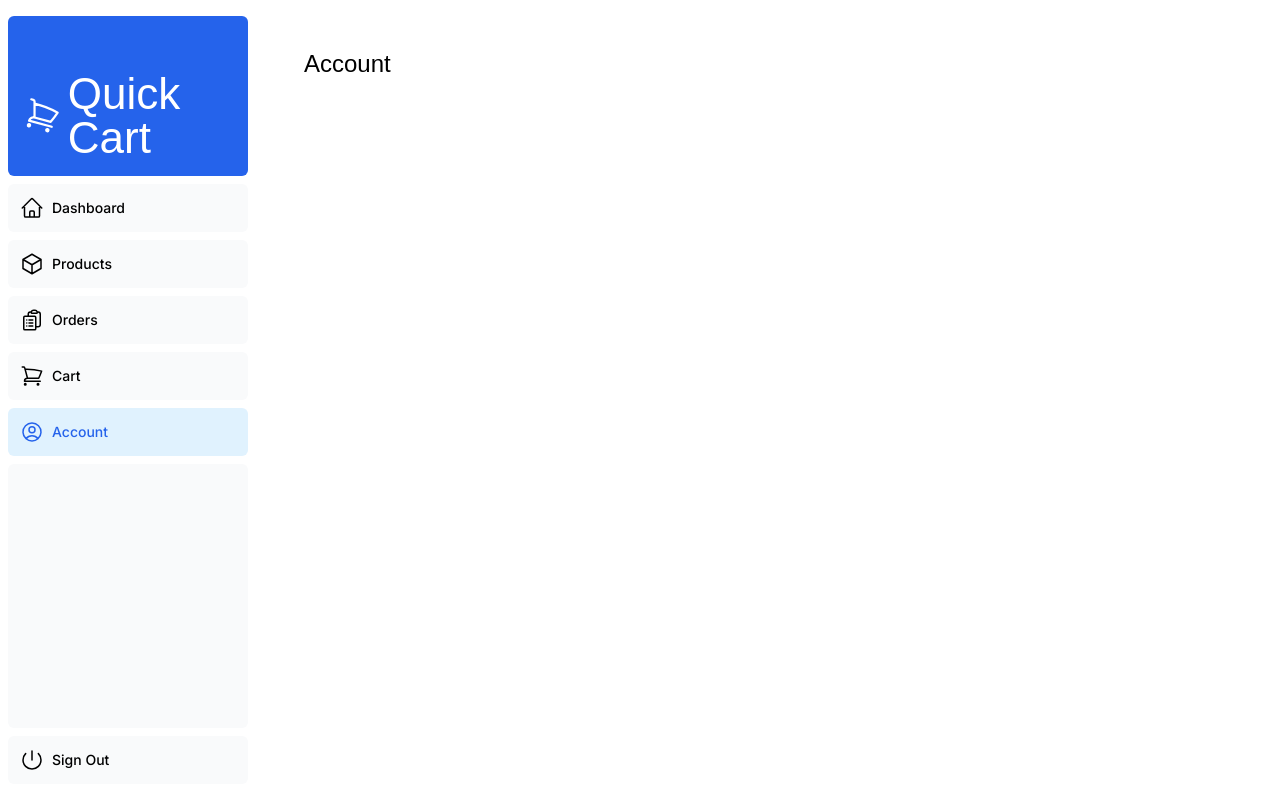
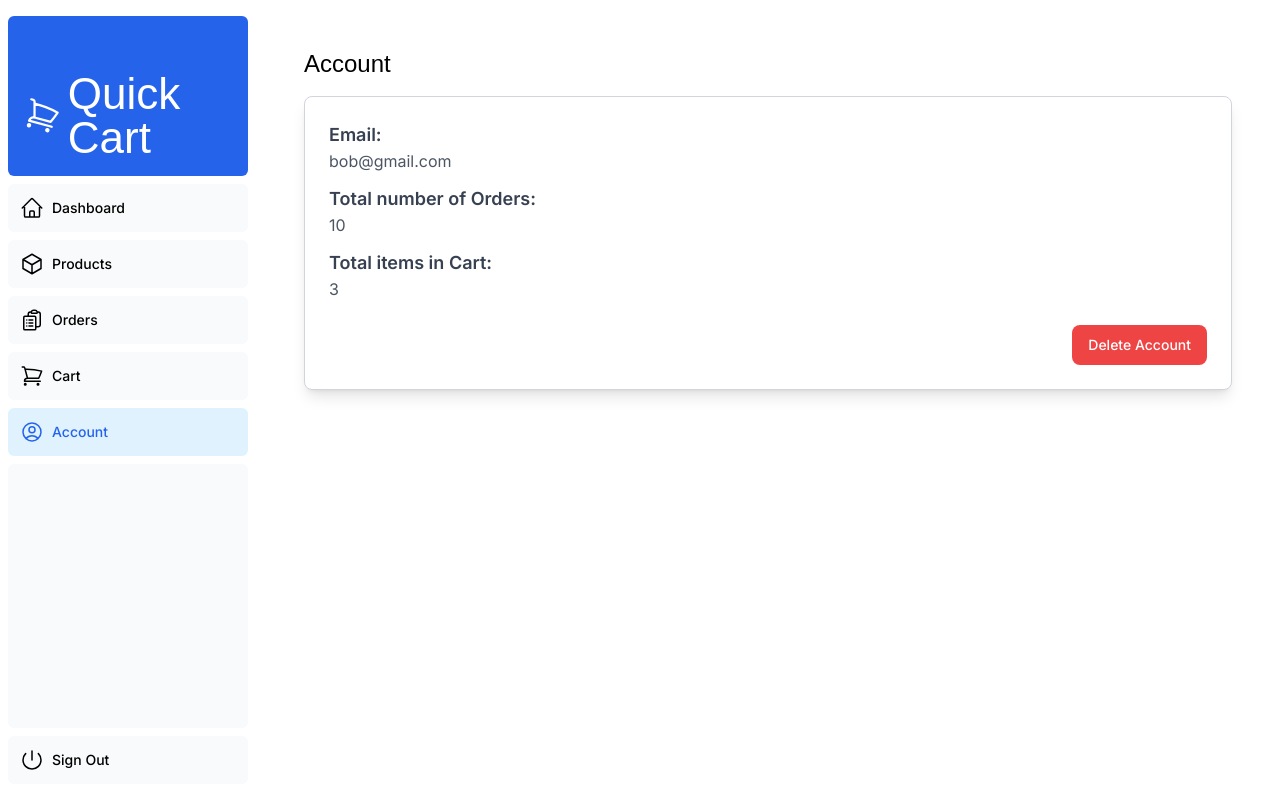
Before and after one commit to bryankhor07/Quick-Cart, a Next.js app: page /dashboard/account in a window 1280 px wide. Built offline with nearby package versions, Linux system fonts and the light colour scheme; no server answers; sample sign-in values are in the browser's storage; a web font is replaced by a local one.

Commit message:
Allow users to delete their account

```diff
--- a/app/dashboard/account/page.js
+++ b/app/dashboard/account/page.js
@@ -1,15 +1,17 @@
 import { lusitana } from "@/app/ui/fonts";
+import Settings from "../../ui/account/settings";
 
 export const metadata = {
   title: "Account",
 };
 
-export default function OrdersPage() {
+export default function AccountPage() {
   return (
-    <main>
+    <div className="w-full">
       <h1 className={`${lusitana.className} mb-4 text-xl md:text-2xl`}>
         Account
       </h1>
-    </main>
+      <Settings />
+    </div>
   );
 }
--- /dev/null
+++ b/app/lib/hooks/useDeleteAccount.js
@@ -0,0 +1,39 @@
+"use client";
+
+import { getAuth, deleteUser } from "firebase/auth";
+import { doc, deleteDoc } from "firebase/firestore";
+import { useState } from "react";
+import { db } from "../firebase"; // Import Firestore instance
+
+export const useDeleteAccount = () => {
+  const [loading, setLoading] = useState(false);
+  const [error, setError] = useState(null);
+  const auth = getAuth();
+
+  const deleteAccount = async () => {
+    if (!auth.currentUser) {
+      setError("No user is currently signed in.");
+      return;
+    }
+
+    setLoading(true);
+    setError(null);
+
+    try {
+      const user = auth.currentUser;
+
+      // Delete user data from Firestore
+      const userDocRef = doc(db, "users", user.uid);
+      await deleteDoc(userDocRef);
+
+      // Delete user from Firebase Authentication
+      await deleteUser(user);
+      setLoading(false);
+    } catch (err) {
+      setError(err.message);
+      setLoading(false);
+    }
+  };
+
+  return { deleteAccount, loading, error };
+};
--- /dev/null
+++ b/app/ui/account/settings.js
@@ -0,0 +1,67 @@
+"use client";
+
+import { lusitana } from "../fonts";
+import { useDeleteAccount } from "../../lib/hooks/useDeleteAccount";
+import { useState } from "react";
+
+export default function Settings() {
+  const { deleteAccount, loading, error } = useDeleteAccount();
+  const [showModal, setShowModal] = useState(false);
+  return (
+    <div className="w-full border border-gray-300 bg-white p-6 rounded-lg shadow-lg">
+      <h2 className="text-lg font-semibold text-gray-700">Email:</h2>
+      <p className="mb-3 text-gray-600">bob@gmail.com</p>
+
+      <h2 className="text-lg font-semibold text-gray-700">
+        Total number of Orders:
+      </h2>
+      <p className="mb-3 text-gray-600">10</p>
+
+      <h2 className="text-lg font-semibold text-gray-700">
+        Total items in Cart:
+      </h2>
+      <p className="mb-6 text-gray-600">3</p>
+
+      <div className="flex justify-end">
+        <button
+          className="flex h-10 items-center rounded-lg bg-red-500 px-4 text-sm font-medium text-white transition-colors hover:bg-red-400 focus-visible:outline focus-visible:outline-2 focus-visible:outline-offset-2 focus-visible:outline-red-500 active:bg-red-600"
+          onClick={() => setShowModal(true)}
+          disabled={loading}
+        >
+          {loading ? "Deleting..." : "Delete Account"}
+        </button>
+      </div>
+      {showModal && (
+        <div className="fixed inset-0 flex items-center justify-center bg-black bg-opacity-50">
+          <div className="bg-white p-6 rounded-lg shadow-lg max-w-sm text-center">
+            <h2 className="text-lg font-semibold text-gray-800">
+              Are you sure you want to delete your account?
+            </h2>
+            <p className="text-sm text-gray-600 mt-2">
+              This action cannot be reversed.
+            </p>
+
+            <div className="flex justify-center gap-4 mt-4">
+              <button
+                className="bg-gray-300 px-4 py-2 rounded-lg text-gray-800 hover:bg-gray-400"
+                onClick={() => setShowModal(false)}
+              >
+                No
+              </button>
+              <button
+                className="bg-red-500 px-4 py-2 rounded-lg text-white hover:bg-red-600"
+                onClick={() => {
+                  deleteAccount();
+                  setShowModal(false);
+                }}
+              >
+                Yes, Delete
+              </button>
+            </div>
+          </div>
+        </div>
+      )}
+      {error && <p className="text-red-500 text-sm mt-2">{error}</p>}
+    </div>
+  );
+}
```
